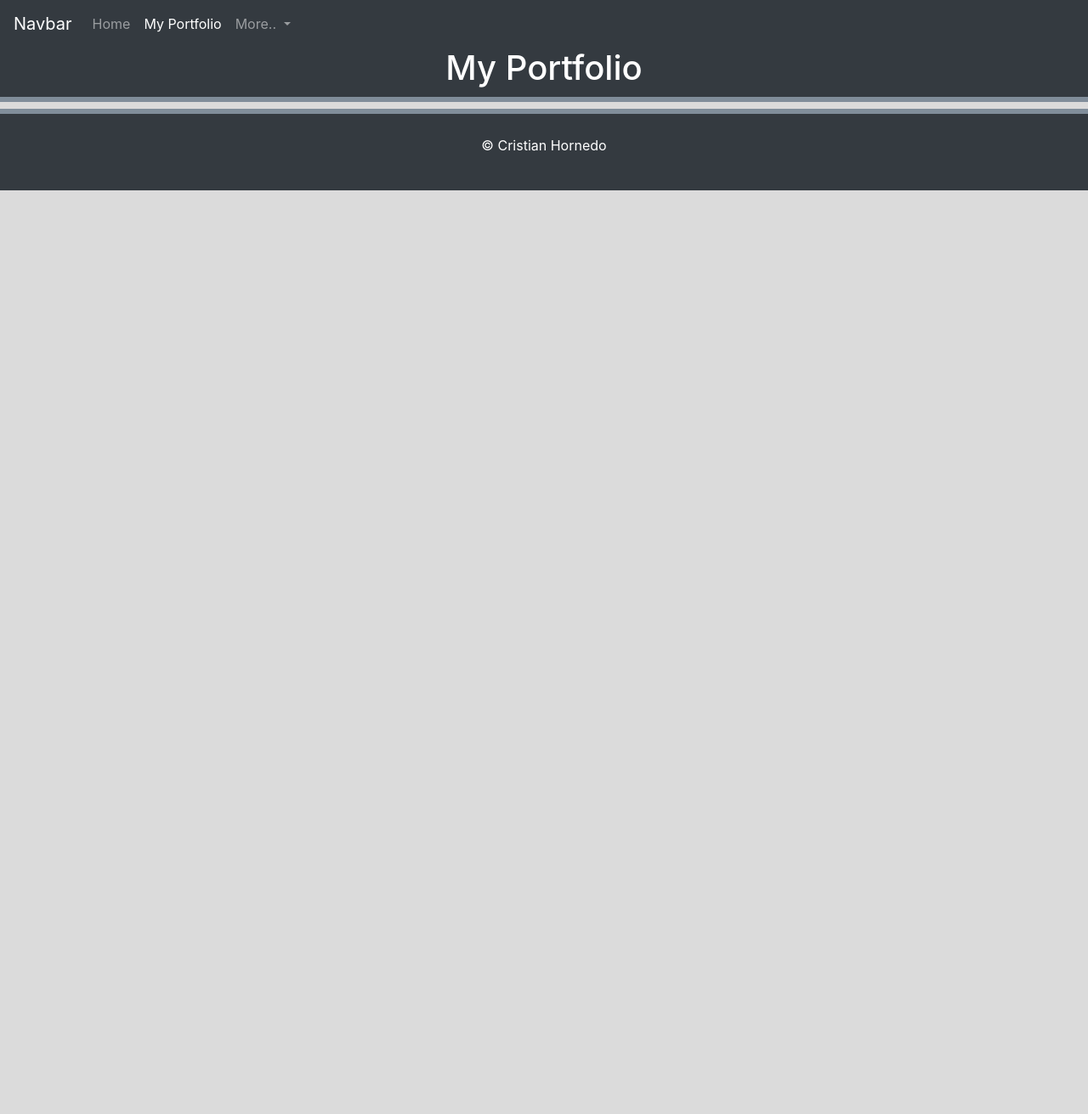
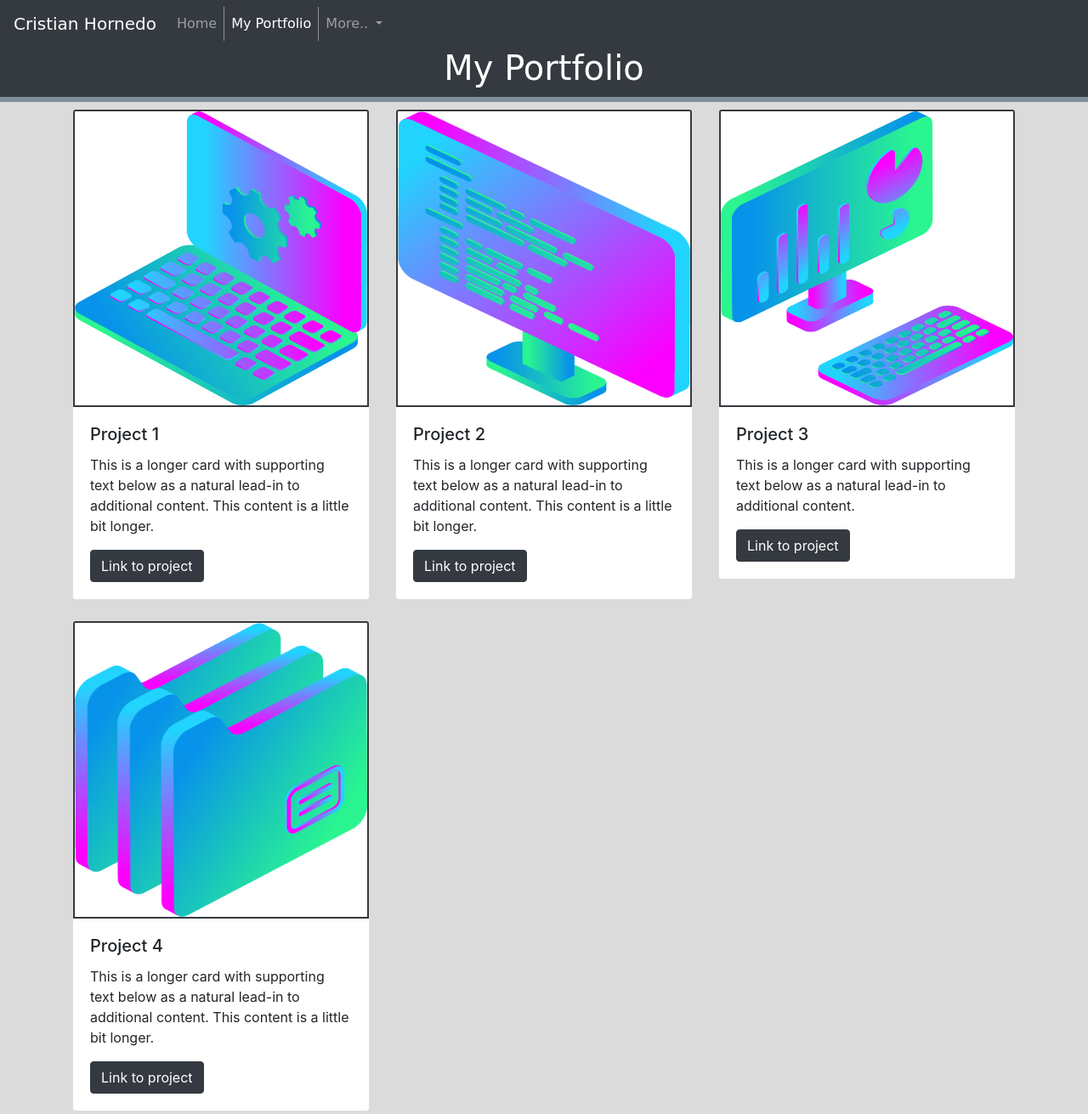
Before and after one commit to Kooki-eByte/Portfolio-Page, a plain HTML site: page portfolio.html in a window 1280 px wide. Shown: the top 1311 px of the page at 85% size. Before the commit the page ends 800 px from the top, so only its background shows below. Drawn offline with nearby package versions, Linux system fonts and the light colour scheme.

Commit message:
Added placeholders for projects. Gave Portfolio row and column seperated cards for projects and editted the nav to be more modern. Working on fixing Font for Portfolio and Contacts

```diff
--- a/Assets/styles.css
+++ b/Assets/styles.css
@@ -3,6 +3,15 @@ body {
     background-color: #dbdbdb;
     margin: 0;
     padding: 0;
+}
+/* NavBar */
+#border-control {
+    border-left: 1px solid #b1b1b1c0;
+    border-right: 1px solid #b1b1b1c0;
+}
+
+nav {
+    font-family: 'Abril Fatface', cursive;
 }
 
 /* Header */
@@ -13,9 +22,30 @@ body {
     width: 100%;
     padding-bottom: 10px;
     border-bottom: 6px solid #808D9A;
+    font-family: 'Abril Fatface', cursive;
+}
+
+.bio {
+    font-size: 20px;
+}
+
+.border-secondary {
+    max-width: 20rem;
+}
+
+#proj-link {
+    color: #fff;
+}
+
+#proj-link:hover {
+    color: aquamarine;
 }
 
 /* main */
+#main-section {
+    font-family: 'Poiret One', cursive;
+}
+
 #j-title {
     line-height: 25px;
 }
--- a/portfolio.html
+++ b/portfolio.html
@@ -13,7 +13,7 @@
   </head>
   <body>
     <nav class="navbar navbar-expand-lg navbar-dark bg-dark">
-        <a class="navbar-brand" href="./index.html">Navbar</a>
+        <a class="navbar-brand" href="./index.html">Cristian Hornedo</a>
         <button class="navbar-toggler" type="button" data-toggle="collapse" data-target="#navbarNavDropdown" aria-controls="navbarNavDropdown" aria-expanded="false" aria-label="Toggle navigation">
           <span class="navbar-toggler-icon"></span>
         </button>
@@ -23,7 +23,7 @@
               <a class="nav-link" href="./index.html">Home</a>
             </li>
             <li class="nav-item active">
-              <a class="nav-link" href="./portfolio.html">My Portfolio <span class="sr-only">(current)</span></a>
+              <a class="nav-link" href="./portfolio.html" id="border-control">My Portfolio <span class="sr-only">(current)</span></a>
             </li>
             <li class="nav-item dropdown">
               <a class="nav-link dropdown-toggle" href="#" id="navbarDropdownMenuLink" role="button" data-toggle="dropdown" aria-haspopup="true" aria-expanded="false">
@@ -40,8 +40,50 @@
 
     <h1 id="title">My Portfolio</h1>
     <div class="container">
+        <div class="row row-cols-1 row-cols-md-3">
+            <div class="col mb-4">
+              <div class="card">
+                <img src="./Assets/Images/monitor_settings_2.png" class="card-img-top" alt="project_1">
+                <div class="card-body">
+                  <h5 class="card-title">Project 1</h5>
+                  <p class="card-text">This is a longer card with supporting text below as a natural lead-in to additional content. This content is a little bit longer.</p>
+                  <button type="button" class="btn btn-dark"><a href="#" id="proj-link">Link to project</a></button>
+                </div>
+              </div>
+            </div>
+            <div class="col mb-4">
+              <div class="card">
+                <img src="./Assets/Images/monitor_coding_2.png" class="card-img-top" alt="Project_2">
+                <div class="card-body">
+                  <h5 class="card-title">Project 2</h5>
+                  <p class="card-text">This is a longer card with supporting text below as a natural lead-in to additional content. This content is a little bit longer.</p>
 
-    </div>
+                  <button type="button" class="btn btn-dark"><a href="#" id="proj-link">Link to project</a></button>
+                </div>
+              </div>
+            </div>
+            <div class="col mb-4">
+              <div class="card">
+                <img src="./Assets/Images/desktop_analytics_2.png" class="card-img-top" alt="project_3">
+                <div class="card-body">
+                  <h5 class="card-title">Project 3</h5>
+                  <p class="card-text">This is a longer card with supporting text below as a natural lead-in to additional content.</p>
+                  <button type="button" class="btn btn-dark"><a href="#" id="proj-link">Link to project</a></button>
+                </div>
+              </div>
+            </div>
+            <div class="col mb-4">
+              <div class="card">
+                <img src="./Assets/Images/files_2.png" class="card-img-top" alt="project_4">
+                <div class="card-body">
+                  <h5 class="card-title">Project 4</h5>
+                  <p class="card-text">This is a longer card with supporting text below as a natural lead-in to additional content. This content is a little bit longer.</p>
+                  <button type="button" class="btn btn-dark"><a href="#" id="proj-link">Link to project</a></button>
+                </div>
+              </div>
+            </div>
+          </div>
+      </div>
 
     <footer>
         <p>&copy; Cristian Hornedo</p>
```
Also changed, not shown: contact.html (+2 -5 lines), index.html (+4 -4 lines), Assets/Images/desktop_analytics_2.png (added), Assets/Images/files_2.png (added), Assets/Images/monitor_coding_2.png (added), Assets/Images/monitor_settings_2.png (added), 1 other file.
